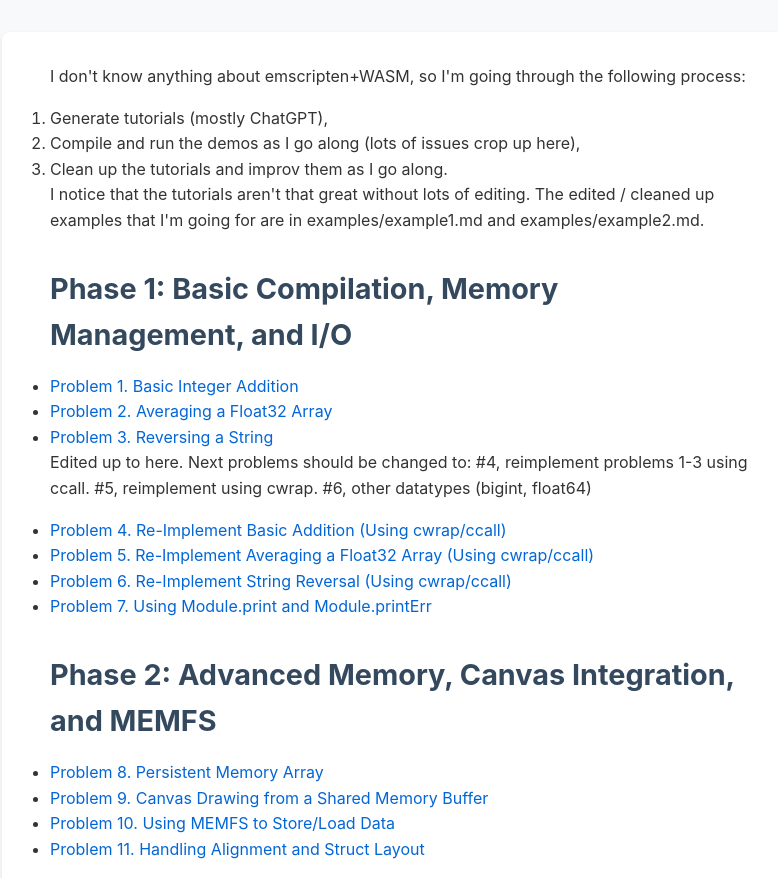
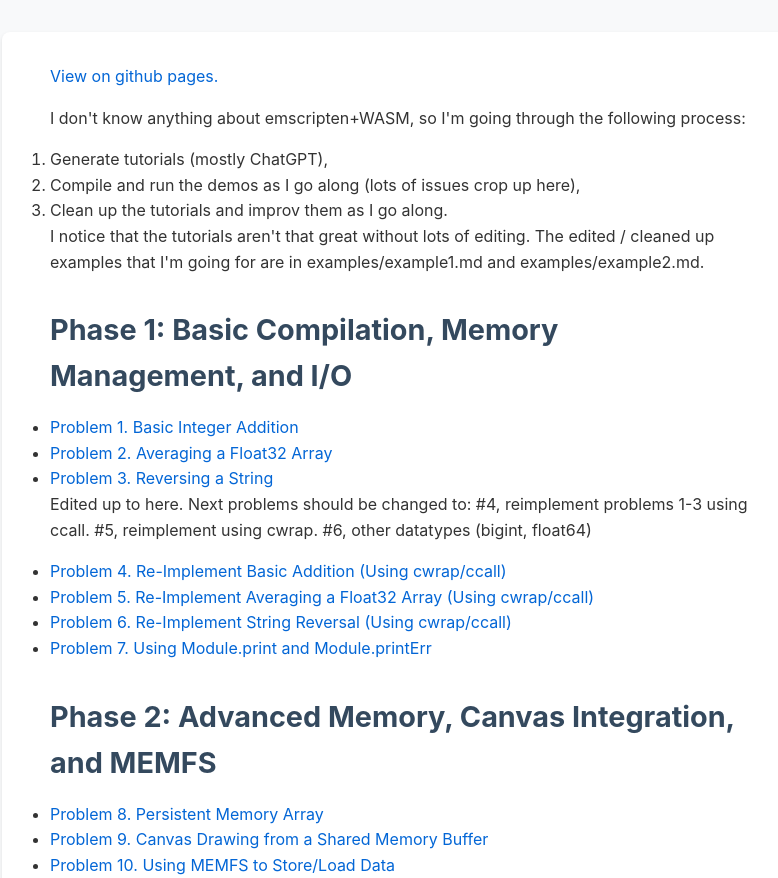
Before and after one commit to physbuzz/emscripten-learn, a plain HTML site: page index.html in a window 1280 px wide. Shown: the top 878 px of the page, without its empty margins (238-1016 px from the left). Drawn offline with Linux system fonts and the light colour scheme.

Commit message:
added pages link

```diff
--- a/index.html
+++ b/index.html
@@ -162,7 +162,8 @@ span.linenos.special { color: #000000; background-color: #ffffc0; padding-left:
 </head>
 <body>
     <div class="container">
-        <p>I don't know anything about emscripten+WASM, so I'm going through the following process:</p>
+        <p><a href="https://physbuzz.github.io/emscripten-learn/">View on github pages.</a></p>
+<p>I don't know anything about emscripten+WASM, so I'm going through the following process:</p>
 <ol>
 <li>Generate tutorials (mostly ChatGPT),</li>
 <li>Compile and run the demos as I go along (lots of issues crop up here),</li>
```
Also changed, not shown: 1 other file.
